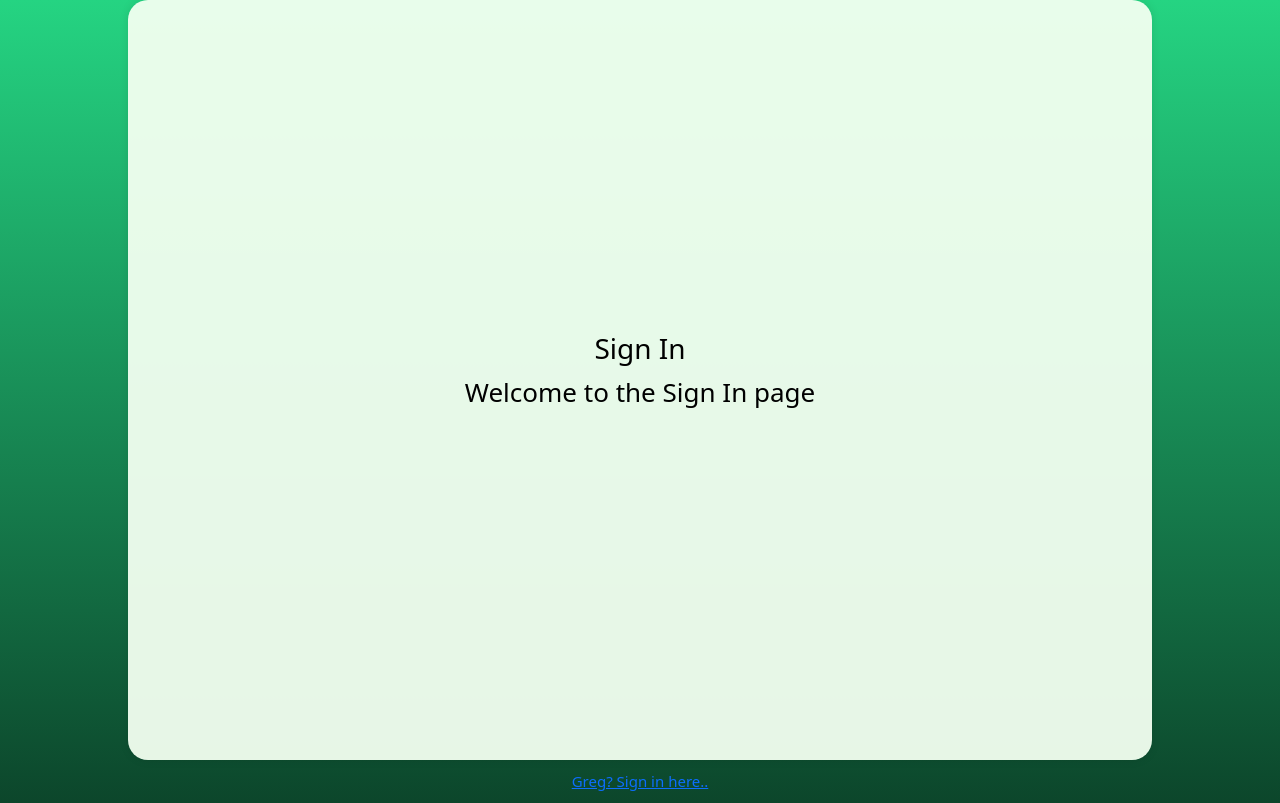
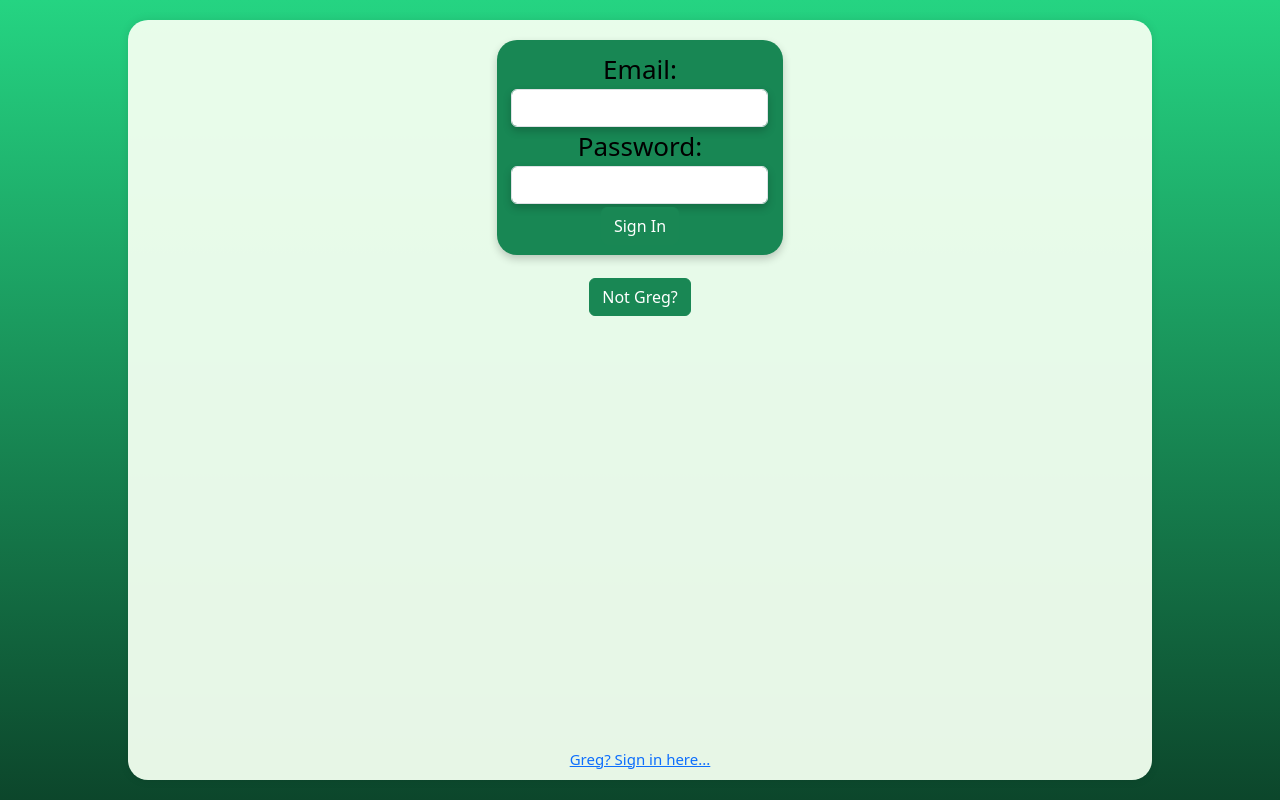
Before and after one commit to Cremacious/greg-read-all-about-it, a React (Create React App) app: page /sign-in in a window 1280 px wide. Built offline with nearby package versions, Linux system fonts and the light colour scheme; no server answers; the database is empty.

Commit message:
Styled sign in page.

```diff
--- a/src/App.js
+++ b/src/App.js
@@ -8,7 +8,6 @@ import Auth from './routes/auth/auth.component';
 import Restaurants from './routes/restaurants/restaurants.component';
 import Restaurant from './routes/restaurant/restaurant.component';
 import EditRestaurant from './routes/edit-restaurant/edit-restaurant.component';
-
 
 function App() {
   return (
@@ -25,9 +24,11 @@ function App() {
             <Route path="edit-restaurant/:id" element={<EditRestaurant />} />
             <Route path="random-restaurant" element={<RandomRestaurant />} />
           </Routes>
-        </div>
-        <div className='sign-in-container'>
-          <Link to='/sign-in' className='sign-in-link'>Greg? Sign in here..</Link>
+          <div className="sign-in-container">
+            <Link to="/sign-in" className="sign-in-link">
+              Greg? Sign in here...
+            </Link>
+          </div>
         </div>
       </header>
     </div>
--- a/src/routes/auth/auth.component.jsx
+++ b/src/routes/auth/auth.component.jsx
@@ -1,10 +1,48 @@
+import './auth.styles.scss';
 
+import { useNavigate } from 'react-router-dom';
 
 function Auth() {
+  const navigate = useNavigate();
+
+  const handleBack = () => {
+    navigate('/');
+  };
+
+  const handleSubmit = (event) => {};
+
   return (
     <div>
-      <h3>Sign In</h3>
-      <p>Welcome to the Sign In page</p>
+      <div className=" sign-in-container row d-flex justify-content-center">
+        <div className="col-md-6 col-xl-4">
+          <form onSubmit={handleSubmit} className="form-field">
+            <label>
+              Email:
+              <input
+                className="form-card form-control"
+                type="email"
+                name="email"
+              />
+            </label>
+            <br />
+            <label>
+              Password:
+              <input
+                className="form-card form-control"
+                type="password"
+                name="password"
+              />
+            </label>
+            <br />
+            <button className="btn btn-success" type="submit">
+              Sign In
+            </button>
+          </form>
+          <button className="btn btn-success" onClick={handleBack}>
+            Not Greg?
+          </button>
+        </div>
+      </div>
     </div>
   );
 }
--- a/src/routes/home/home.component.jsx
+++ b/src/routes/home/home.component.jsx
@@ -1,14 +1,10 @@
 import './home.styles.scss';
-import { useNavigate, Link } from 'react-router-dom';
+import { useNavigate } from 'react-router-dom';
 import greg from '../../greg.png';
 import logo from '../../logo.png';
 
 function Home() {
   const navigate = useNavigate();
-
-  // const handleAddRestaurants = () => {
-  //   navigate('/restaurant-form');
-  // };
 
   const handleViewRestaurants = () => {
     navigate('/restaurants');
```
Also changed, not shown: src/routes/auth/auth.styles.scss (added).
